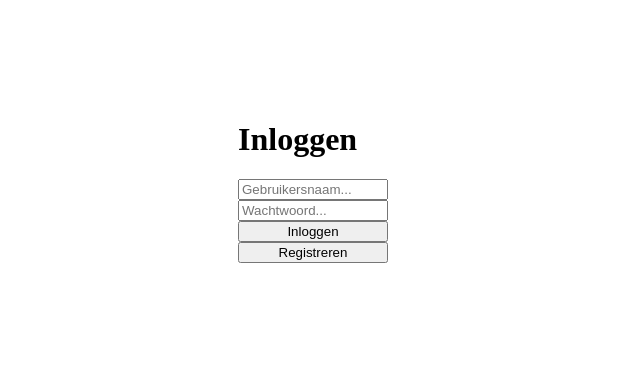
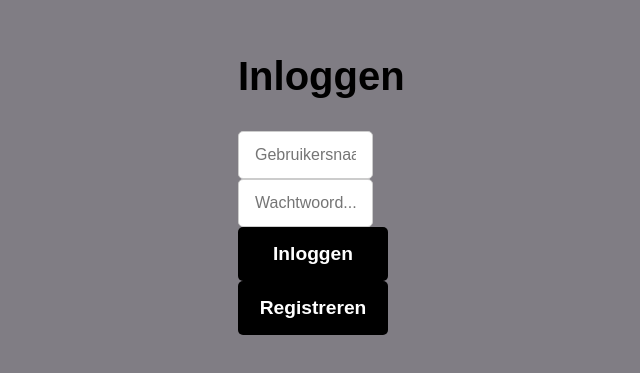
Before and after one commit to Mellewessel408/untitled, a React (Vite) app: page /InlogPagina in a window 1280 px wide. Shown: the part 227-600 px from the top of the page, without its empty margins (327-967 px from the left). Built offline with nearby package versions, Linux system fonts and the light colour scheme.

Commit message:
Registreren scherm

```diff
--- a/src/Registreren.css
+++ b/src/Registreren.css
@@ -1,79 +1,78 @@
-/* InlogPagina.css */
-
 body {
-    font-family: Arial, sans-serif;
-    background-color: #f4f4f4;
     margin: 0;
     padding: 0;
+    font-family: Arial, sans-serif;
+    background-color: #807d84; /* Grijze achtergrondkleur */
+    display: flex;
+    justify-content: center;
+    align-items: center;
+    height: 100vh;
 }
 
 .container {
-    width: 100%;
-    max-width: 400px;
-    margin: 50px auto;
-    background: #fff;
-    padding: 20px;
-    border-radius: 8px;
-    box-shadow: 0 0 10px rgba(0, 0, 0, 0.1);
+    text-align: center;
+    color: #fff;
+}
+
+.logo img {
+    max-width: 180px; /* Logo grootte */
+    height: auto;
+    margin-bottom: 1rem; /* Ruimte onder het logo */
 }
 
 h1 {
-    text-align: center;
-    color: #333;
-    margin-bottom: 20px;
+    font-size: 2.5rem; /* Vergroot koptekst */
+    margin-bottom: 2rem;
+    font-weight: bold;
+    color: #000000;
 }
 
 form {
-    display: flex;
-    flex-direction: column;
+    display: grid;
+    grid-template-columns: repeat(2, 1fr); /* 2 kolommen voor de invoervelden */
+    grid-template-rows: auto auto auto; /* 3 rijen voor de velden */
+    gap: 1.5rem; /* Afstand tussen de invoervelden */
+    justify-items: center; /* Horizontaal en verticaal centreren binnen de grid */
+    width: 400%; /* Zorgt ervoor dat het formulier de volledige breedte gebruikt */
+    max-width: 1000px; /* Maximum breedte van het formulier (bijvoorbeeld 1000px voor bredere schermen) */
+    padding: 1rem; /* Zorg voor wat ruimte rondom het formulier */
+    box-sizing: border-box;
+    margin-left: -200px; /* Zorgt ervoor dat het formulier naar links wordt verschoven */
 }
 
 label {
-    margin-bottom: 5px;
-    font-weight: bold;
-    color: #555;
+    font-size: 1rem; /* Zelfde tekstgrootte als in de mockup */
+    color: #000000; /* Zwarte kleur voor de tekst */
+    font-weight: bold; /* Zet de tekst vetgedrukt */
+    text-align: left; /* Zorgt ervoor dat de tekst links wordt uitgelijnd boven het invoerveld */
+    width: 100%; /* Zorgt ervoor dat de label breedte 100% van de grid-cel is */
+    margin-bottom: 0.5rem; /* Ruimte tussen de tekst en het invoerveld */
 }
 
 input {
-    padding: 10px;
-    margin-bottom: 15px;
+    width: 90%; /* Zorgt ervoor dat de invoervelden 90% van de kolombreedte vullen */
+    height: 3rem; /* Zelfde hoogte als in de mockup */
+    padding: 0 1rem; /* Horizontale padding voor meer ruimte */
     border: 1px solid #ccc;
-    border-radius: 4px;
-    font-size: 14px;
-    width: 100%;
-}
-
-input:focus {
-    border-color: #007bff;
-    outline: none;
-    box-shadow: 0 0 5px rgba(0, 123, 255, 0.5);
+    border-radius: 5px;
+    font-size: 1rem; /* Gelijke tekstgrootte */
+    box-sizing: border-box;
 }
 
 button {
-    padding: 10px 15px;
+    grid-column: span 2; /* Knop over beide kolommen */
+    padding: 1rem;
+    background-color: #000;
+    color: #fff;
     border: none;
-    border-radius: 4px;
-    background-color: #007bff;
-    color: #fff;
-    font-size: 16px;
+    border-radius: 5px;
+    font-size: 1.2rem;
+    font-weight: bold;
     cursor: pointer;
-    margin-top: 10px;
+    transition: background-color 0.3s ease;
+    justify-self: center; /* Horizontaal centreren van de knop */
 }
 
 button:hover {
-    background-color: #0056b3;
+    background-color: #333;
 }
-
-button:disabled {
-    background-color: #cccccc;
-    cursor: not-allowed;
-}
-
-button + button {
-    background-color: #6c757d;
-    margin-top: 5px;
-}
-
-button + button:hover {
-    background-color: #5a6268;
-}
--- a/src/Registreren.jsx
+++ b/src/Registreren.jsx
@@ -1,6 +1,6 @@
 import { useState } from 'react';
 import { useNavigate } from 'react-router-dom';
-import './InlogPagina.css';
+import './Registreren.css';
 import './InlogPagina.jsx';
 import React from 'react';
 import axios from "axios";
@@ -53,36 +53,50 @@ function Registreren() {
 
     return (
         <div className="container">
-            <h1>Registreren</h1>
-
+            <div className="logo">
+                <img src="logo.png" alt="Carandall Logo"/>
+            </div>
+            <h1>Registreer</h1>
             <form onSubmit={Registreer}>
+                <div>
                     <label htmlFor="email">Emailadres:</label>
                     <input type="email" id="email" name="email" required placeholder="Vul je emailadres in..."/>
+                </div>
 
-                <label htmlFor="wachtwoord">Wachtwoord: <br/>(minimaal 8 karakters) </label>
-                <input type="password" id="wachtwoord" name="wachtwoord" required placeholder="Vul je wachtwoord in..."
-                       minLength="8"/>
+                <div>
+                    <label htmlFor="wachtwoord">Wachtwoord: <br/>(minimaal 8 karakters)</label>
+                    <input type="password" id="wachtwoord" name="wachtwoord" required
+                           placeholder="Vul je wachtwoord in..." minLength="8"/>
+                </div>
 
+                <div>
                     <label htmlFor="herhaalWachtwoord">Herhaal wachtwoord:</label>
                     <input type="password" id="herhaalWachtwoord" name="herhaalWachtwoord" required
                            placeholder="Vul je wachtwoord in..." minLength="8"/>
+                </div>
 
-                <label htmlFor="Postcode">Postcocde:</label>
-                <input type="text" id="postcode" name="postcode" pattern="[0-9]{4}\s?[A-Z]{2}" required placeholder="1111AA"/>
+                <div>
+                    <label htmlFor="postcode">Postcode:</label>
+                    <input type="text" id="postcode" name="postcode" pattern="[0-9]{4}\s?[A-Z]{2}" required
+                           placeholder="1111AA"/>
+                </div>
 
+                <div>
                     <label htmlFor="huisnummer">Huisnummer:</label>
-                <input type="text" id="huisnummer" name="huisnummer" required placeholder="Vul je Huisnummer in..."/>
+                    <input type="text" id="huisnummer" name="huisnummer" required
+                           placeholder="Vul je Huisnummer in..."/>
+                </div>
 
+                <div>
                     <label htmlFor="telefoonnummer">Telefoonnummer:</label>
                     <input type="tel" id="telefoonnummer" name="telefoonnummer" required
                            placeholder="Vul je Telefoonnummer in..."/>
-                <button type="submit" >Registreer</button>
+                </div>
 
+                <button type="submit">Registreer</button>
             </form>
-            <button onClick={Inloggen}>Inloggen</button>
+        </div>
 
-
-        </div>
     );
 }
 
```
Lines whose indentation alone changed are shown as unchanged.
